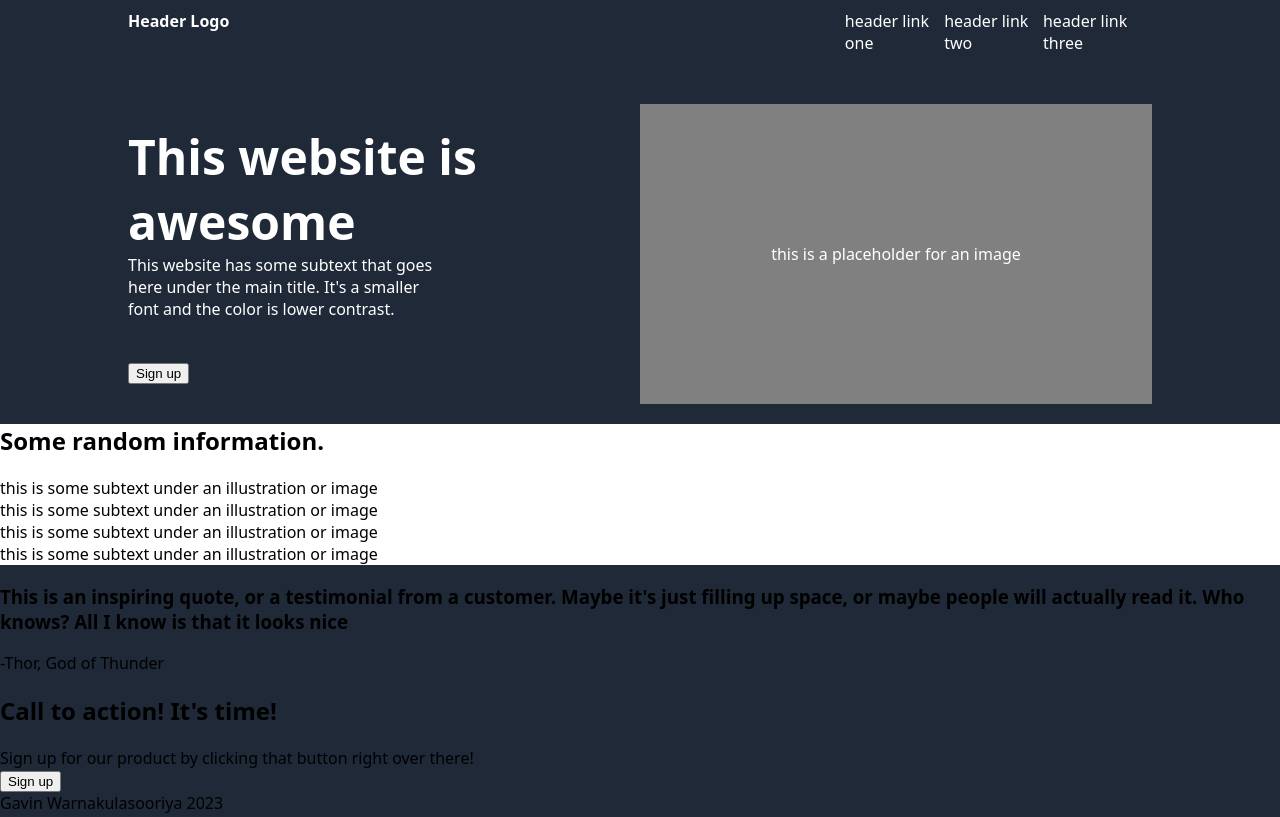
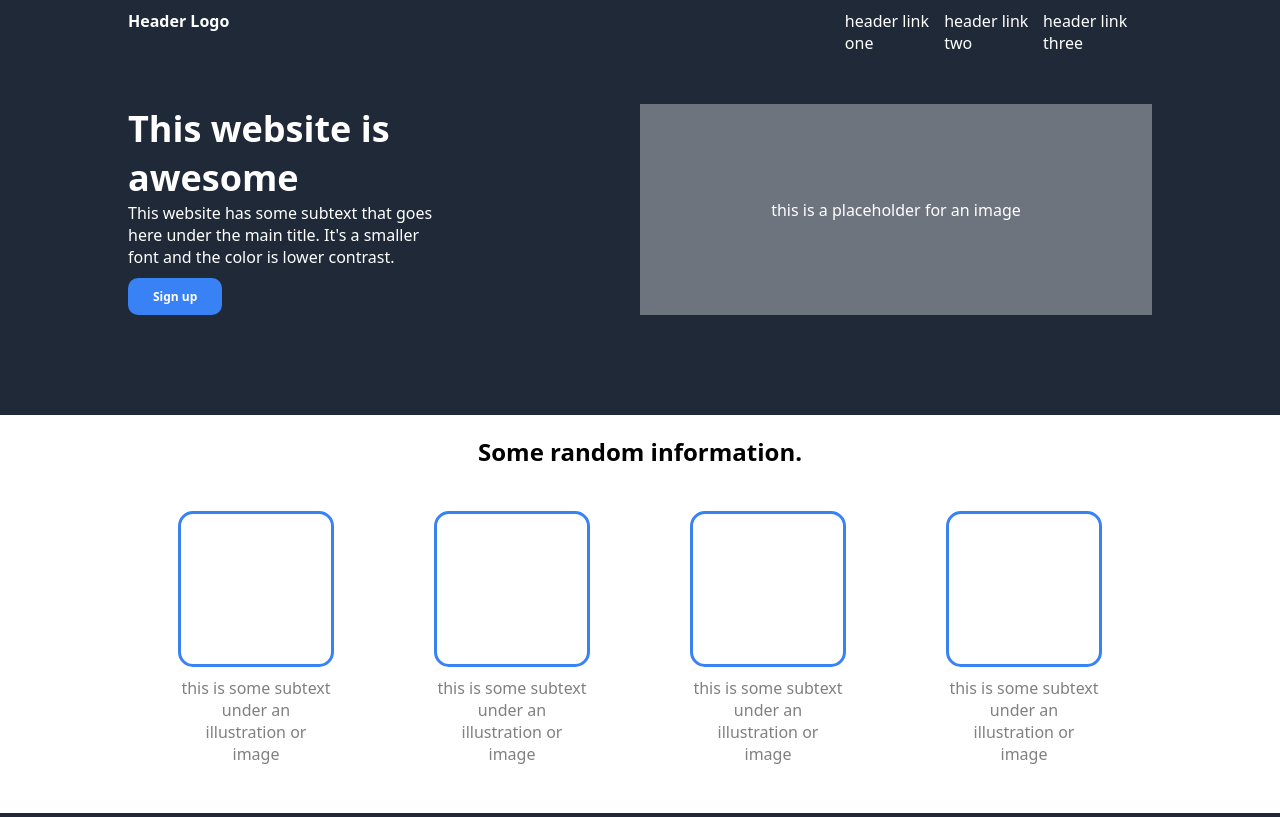
Before and after one commit to GavinWarna/landing-page, a plain HTML site: page index.html in a window 1280 px wide. Shown: the top 817 px of the page. Drawn offline with Linux system fonts and the light colour scheme.

Commit message:
Made sign up button and section 2

```diff
--- a/index.css
+++ b/index.css
@@ -8,7 +8,7 @@ body{
     flex-direction: column;
     width: 100%;
     margin-top: 10px;
-    margin-bottom: 10px;
+    margin-bottom: 100px;
 }
 
 .header{
@@ -44,17 +44,18 @@ body{
     display: flex;
     flex-direction: column;
     width: 40%;
-    justify-content: space-around;
+
 }
 
 .hero {
     font-weight: bold;
-    font-size: 48px;
+    font-size: 36px;
 
 }
 
 .subtext{
     width:75%;
+    margin-bottom: 10px;
 }
 
 .right {
@@ -62,11 +63,60 @@ body{
     align-items: center;
     justify-content: center;
     width: 50%;
-    height: 300px;
-    background-color: gray;
+    height: 3*100%;
+    background-color: #6D747D;
 }
 
 
 .midOne {
-    background-color:white;
+    background-color: white;
+    display: flex;
+    flex-direction: column;
+    align-items: center;
+    padding-left: 10%;
+    padding-right: 10%;
 }
+
+.Holder{
+    display: flex;
+    flex-direction: column;
+    align-items: center;
+    justify-content: center;
+    text-align: center;
+}
+.box{
+    height: 150px;
+    width: 150px;
+    border-width: 3px;
+    border-radius: 15px;
+    border-color: #3882F6;
+    border-style: solid;
+    margin-bottom: 10px;
+}
+
+.img {
+    color: gray;
+    width: 150px;;
+}
+
+.fourParts{
+    display: flex;
+    height: 200px;
+    align-items: center;
+    padding-top: 50px;
+    padding-bottom: 75px;
+    width: 100%;
+    justify-content: space-around;
+}
+
+#buttonOne {
+    background-color: #3882F6;
+    color: white;
+    font-size: 12px;
+    font-family: system-ui, -apple-system, BlinkMacSystemFont, 'Segoe UI', Roboto, Oxygen, Ubuntu, Cantarell, 'Open Sans', 'Helvetica Neue', sans-serif;;
+    border-color: #1f2937;
+    border-width: 0px;
+    padding: 10px 25px;
+    font-weight: bold;
+    border-radius:10px;
+}
--- a/index.html
+++ b/index.html
@@ -28,7 +28,7 @@
                         </div>
                     </div>
                     <div class="but">
-                        <button type="button">Sign up</button>
+                        <button type="button" id="buttonOne">Sign up</button>
                     </div>
                 </div>
                 <div class = "right">
@@ -39,17 +39,33 @@
         <div class = "midOne">
             <h2>Some random information.</h2>
             <div class="fourParts">
-                <div class="img1">
-                    this is some subtext under an illustration or image
+                <div class="Holder">
+                    <div class="box">
+                    </div>
+                    <div class="img">
+                        this is some subtext under an illustration or image
+                    </div>
                 </div>
-                <div class="img2">
-                    this is some subtext under an illustration or image
+                <div class="Holder">
+                    <div class="box">
+                    </div>
+                    <div class="img">
+                        this is some subtext under an illustration or image
+                    </div>
                 </div>
-                <div class="img3">
-                    this is some subtext under an illustration or image
+                <div class="Holder">
+                    <div class="box">
+                    </div>
+                    <div class="img">
+                        this is some subtext under an illustration or image
+                    </div>
                 </div>
-                <div class="img4">
-                    this is some subtext under an illustration or image
+                <div class="Holder">
+                    <div class="box">
+                    </div>
+                    <div class="img">
+                        this is some subtext under an illustration or image
+                    </div>
                 </div>
             </div>
         </div>
```
